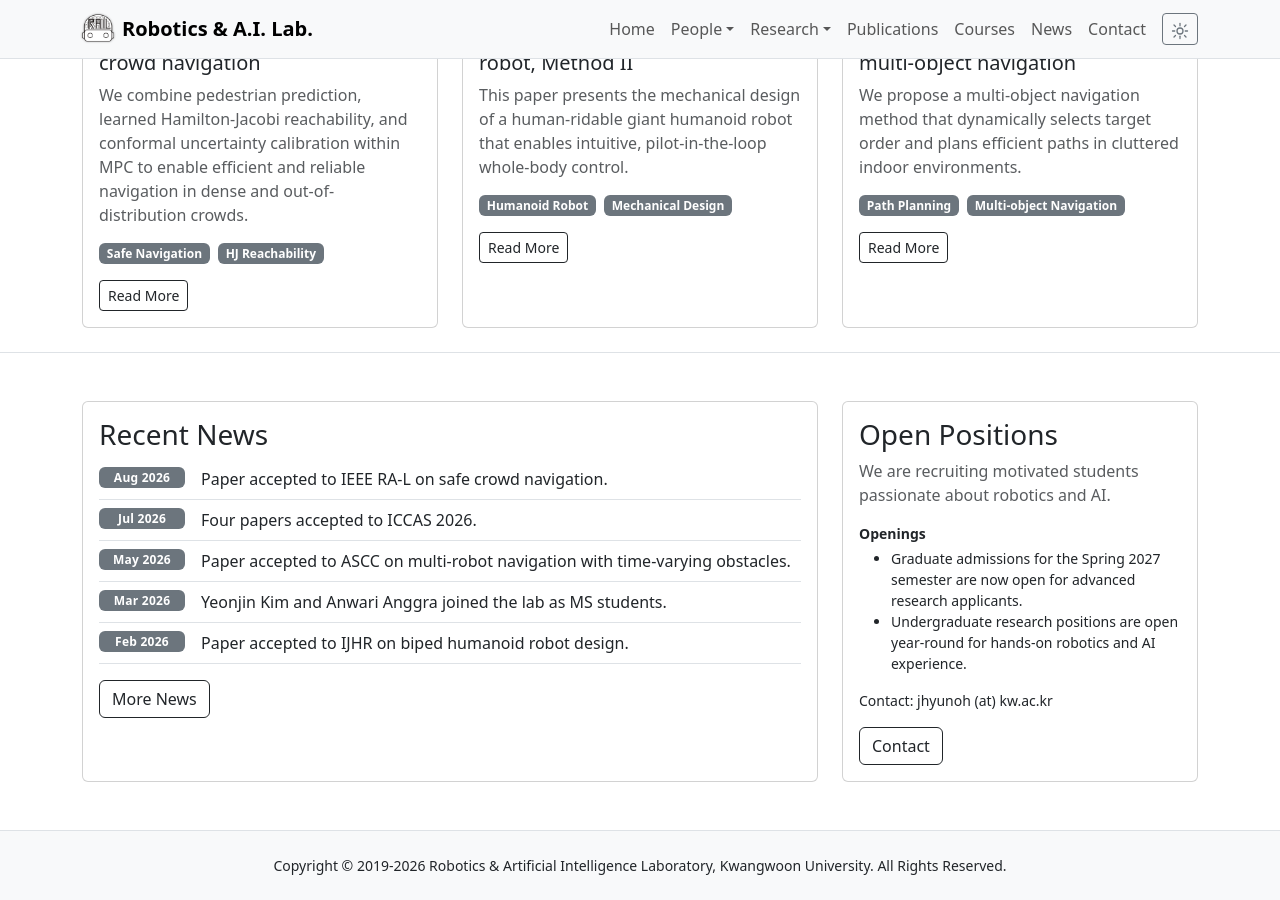
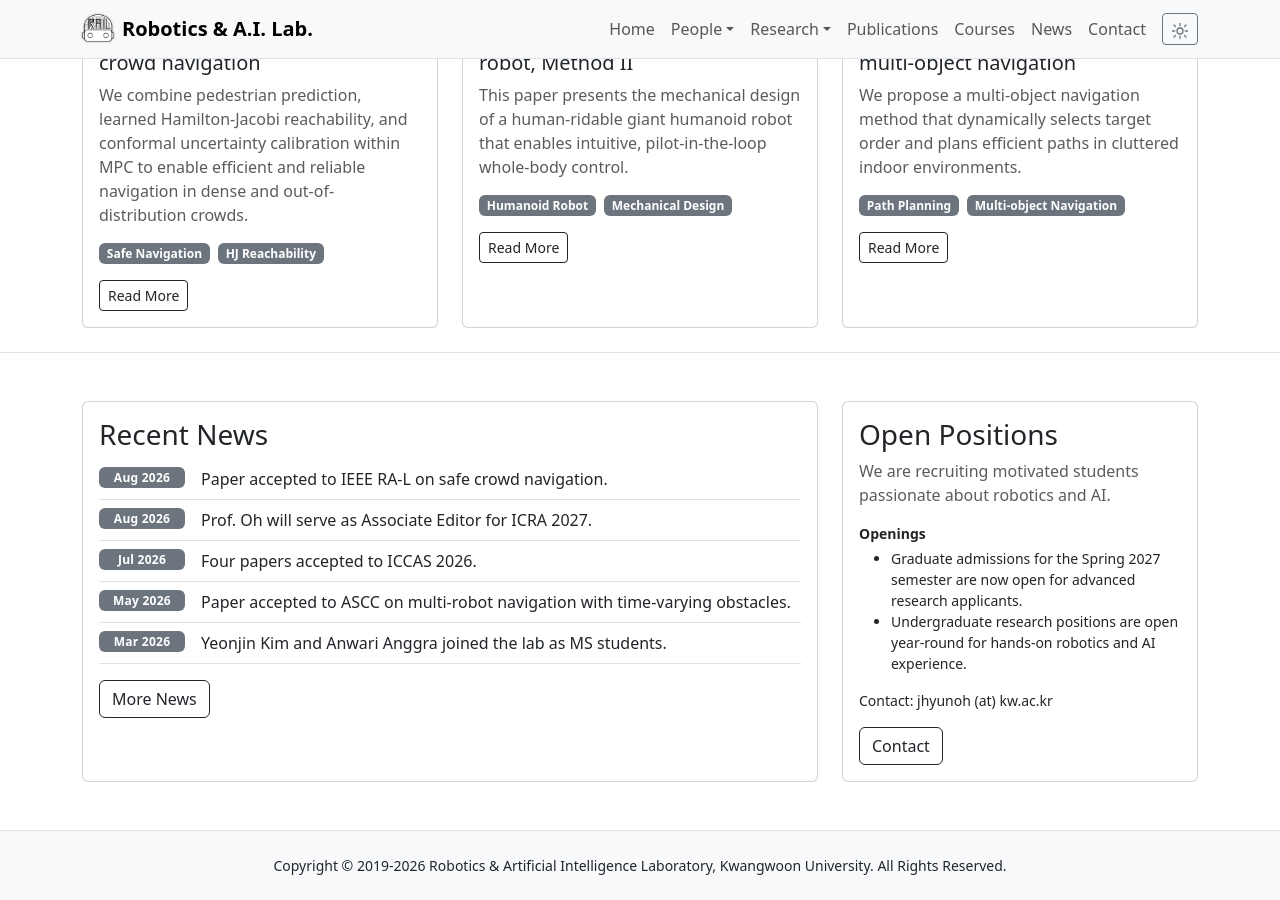
Before and after one commit to robotailab/robotailab.github.io, a Jekyll site: the page built from index.md, in a window 1280 px wide and 900 px high, scrolled down 906 px. Built offline with Jekyll 4.4.1, drawn with Linux system fonts in a browser that asks for light colours.

Commit message:
Add ICRA 2027 associate editor news

```diff
--- a/_data/news.yml
+++ b/_data/news.yml
@@ -1,5 +1,8 @@
 - date: 2026-08-01
   title: "Paper accepted to IEEE RA-L on safe crowd navigation."
+
+- date: 2026-08-01
+  title: "Prof. Oh will serve as Associate Editor for ICRA 2027."
 
 - date: 2026-07-01
   title: "Four papers accepted to ICCAS 2026."
```
